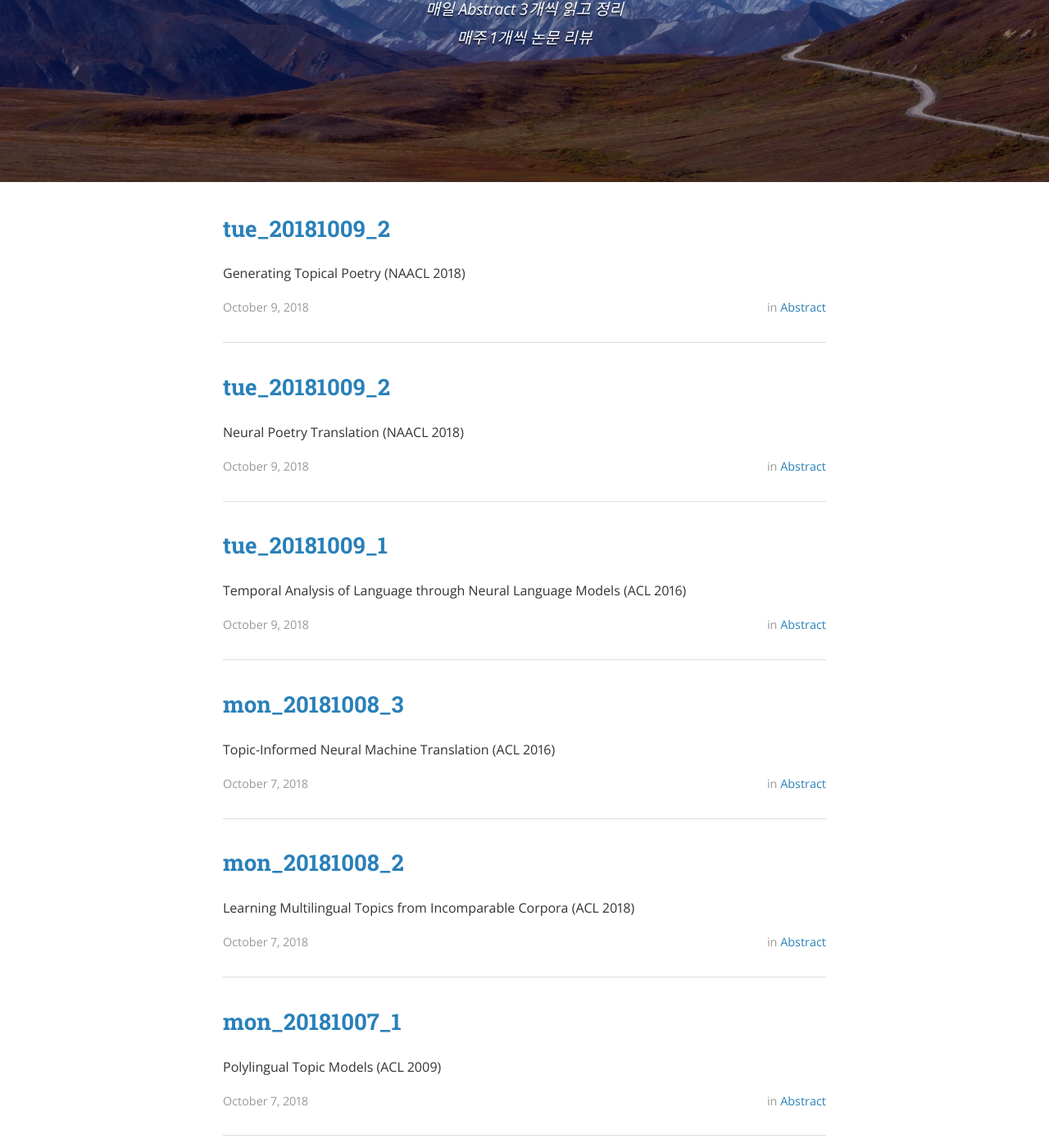
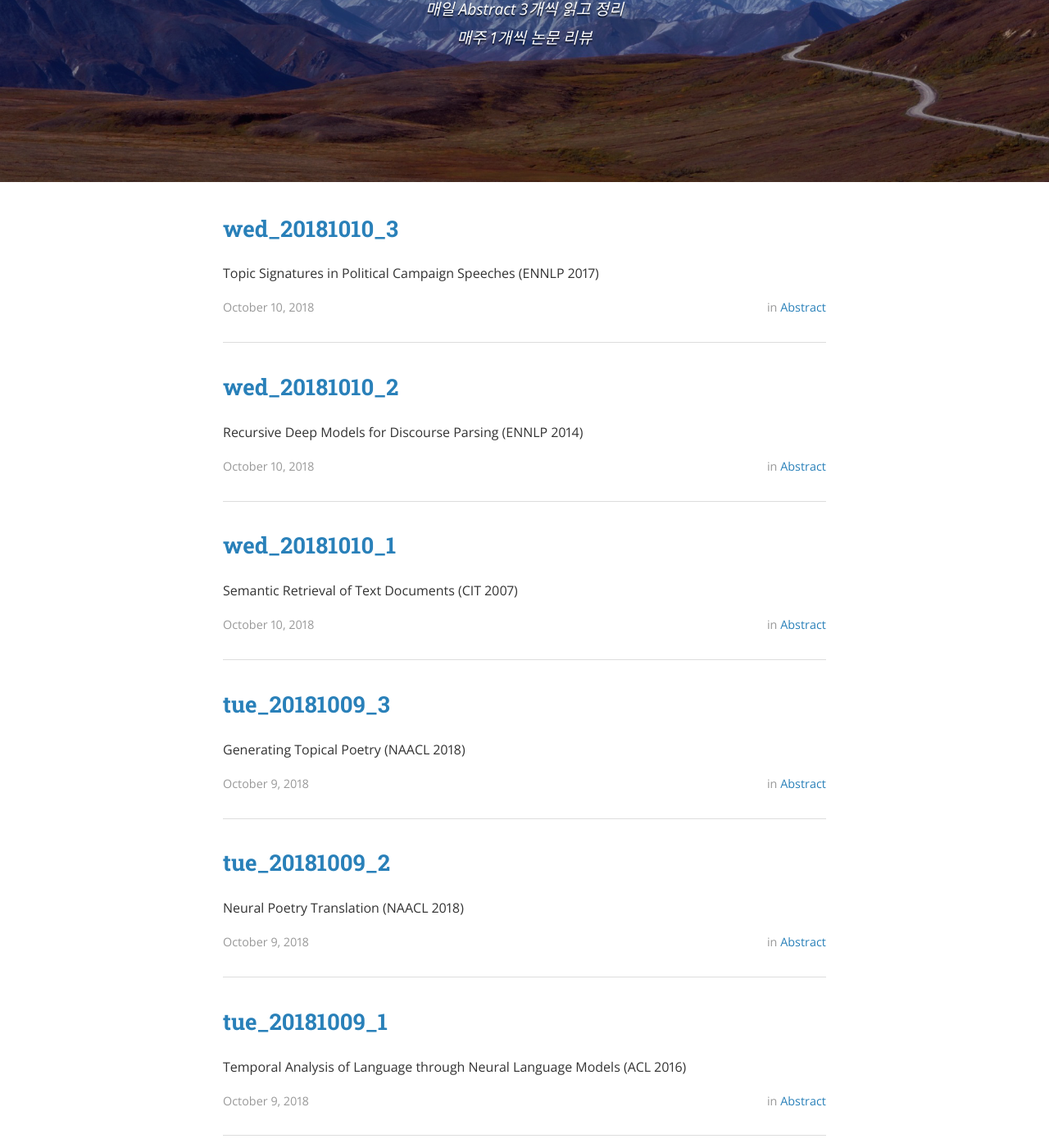
Before and after one commit to righ120/righ120.github.io, a Jekyll site: the page built from index.html, in a window 1280 px wide and 1400 px high, scrolled down 316 px. Shown: the whole window at 82% size. Built offline with Jekyll 4.4.1, drawn with Linux system fonts in a browser that asks for light colours; nearby versions of some CDN libraries; the list of posts is cut into pages by our own code; some of the changed text lies outside the part shown.

Commit message:
20181010

```diff
--- a/abstract/_posts/2018-10-09-3rd-post.md
+++ b/abstract/_posts/2018-10-09-3rd-post.md
@@ -1,5 +1,5 @@
 ---
-title : tue_20181009_2
+title : tue_20181009_3
 layout : post
 author : Heesoo Park
 tags : [Machine_Translation]
--- /dev/null
+++ b/abstract/_posts/2018-10-10-1st-post.md
@@ -0,0 +1,30 @@
+---
+title : wed_20181010_1
+layout : post
+author : Heesoo Park
+tags : [Information_Retrieval]
+---
+
+<h3>Semantic Retrieval of Text Documents (CIT 2007)</h3>
+
+
+<p>
+
+<b>Vitaly Klyuev Vladimir Oleshchuk</b><br/>
+University of Aizu, Japan Agder University College, Norway<br/>
+<em>vkluev@u-aizu.ac.jp vladimir.oleshchuk@hia.no </em><br/>
+
+
+
+
+
+
+
+
+
+</p>
+
+<hr />
+<p>
+컴퓨터 메모리에 영어 텍스트를 표현하는 함수적 접근법을 제안한다. 문서를 indexing 할 때 단어간의 의미적 관계를 유지하면서, query에 일반적인 영어 문장을 search engine에 보낼 수 있다.
+</p>
--- /dev/null
+++ b/abstract/_posts/2018-10-10-2nd-post.md
@@ -0,0 +1,32 @@
+---
+title : wed_20181010_2
+layout : post
+author : Heesoo Park
+tags : [Discourse_Parsing]
+---
+
+<h3>Recursive Deep Models for Discourse Parsing (ENNLP 2014)</h3>
+
+
+<p>
+
+<b>Jiwei Li<sup>1</sup>, Rumeng Li<sup>2</sup> and Eduard Hovy<sup>3</sup></b>
+<sup>1</sup>Computer Science Department, Stanford University, Stanford, CA 94305, USA<br/>
+<sup>2</sup>School of EECS, Peking University, Beijing 100871, P.R. China<br/>
+<sup>3</sup>Language Technology Institute, Carnegie Mellon University, Pittsburgh, PA 15213, USA<br/>
+<em>jiweil@stanford.edu alicerumeng@foxmail.com ehovy@andrew.cmu.edu</em><br/>
+
+
+
+
+
+
+
+
+
+</p>
+
+<hr />
+<p>
+clause, sentence, 전체 discourse를 동시에 학습하는 discourse parsing 모델을 제안한다. 이 방법은 의미적, 의도적 측면을 내표하는 embedding을 학습할 수 있다.
+</p>
--- /dev/null
+++ b/abstract/_posts/2018-10-10-3rd-post.md
@@ -0,0 +1,31 @@
+---
+title : wed_20181010_3
+layout : post
+author : Heesoo Park
+tags : [Discourse_Parsing]
+---
+
+<h3>Topic Signatures in Political Campaign Speeches (ENNLP 2017)</h3>
+
+
+<p>
+
+<b>Clement Gautrais<sup>1</sup>, Peggy Cellier<sup>2</sup>, Rene Quiniou<sup>3</sup>, and Alexandre Termier<sup>1</sup></b><br/>
+<sup>1</sup>University of Rennes 1, IRISA, France<br/>
+<sup>2</sup>INSA Rennes, IRISA, France<br/>
+<sup>3</sup>Inria Rennes, IRISA, France<br/>
+
+
+
+
+
+
+
+
+
+</p>
+
+<hr />
+<p>
+기존 topic modeling 과 signature mining을 합친 모델을 제안한다. signature mining은 topic recurrence를 분석하는 역할을 한다. 이 방법을 통해 Trump와 clinton 연설의 main idea를 찾아내는 실험을 한다.
+</p>
```
